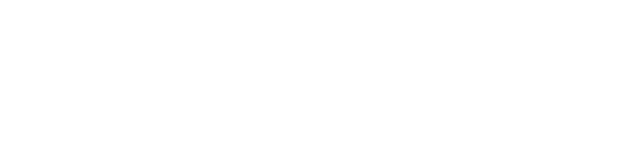
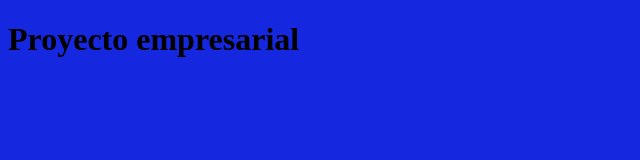
Before and after one commit to PatriciaPalomo/CursoGit_Video_1_5, a plain HTML site: page index.html in a window 1280 px wide. Shown: the whole page, without its empty margins (0-640 px from the left). Drawn offline with Linux system fonts and the light colour scheme.

Commit message:
parrafo y tamaño de fuente

```diff
--- /dev/null
+++ b/css/estilos.css
@@ -0,0 +1,3 @@
+@charset "utf-8";
+/* CSS Document */
+body{background-color: #1528DF;}
--- a/index.html
+++ b/index.html
@@ -3,8 +3,10 @@
 <head>
 <meta charset="utf-8">
 <title>EmpresaA</title>
+	<link href="css/estilos.css" rel="stylesheet" type="text/css"
 </head>
 
 <body>
+	<h1> Proyecto empresarial</h1>
 </body>
 </html>
--- /dev/null
+++ b/js/javascript.js
@@ -0,0 +1 @@
+// JavaScript Document
```
